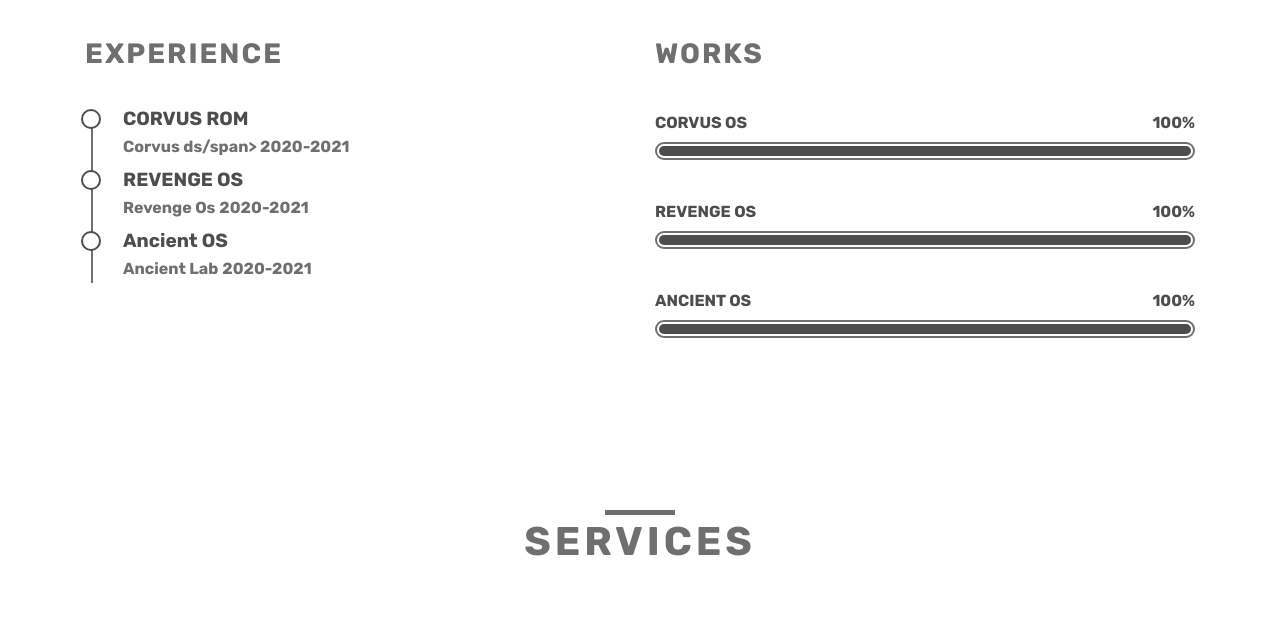
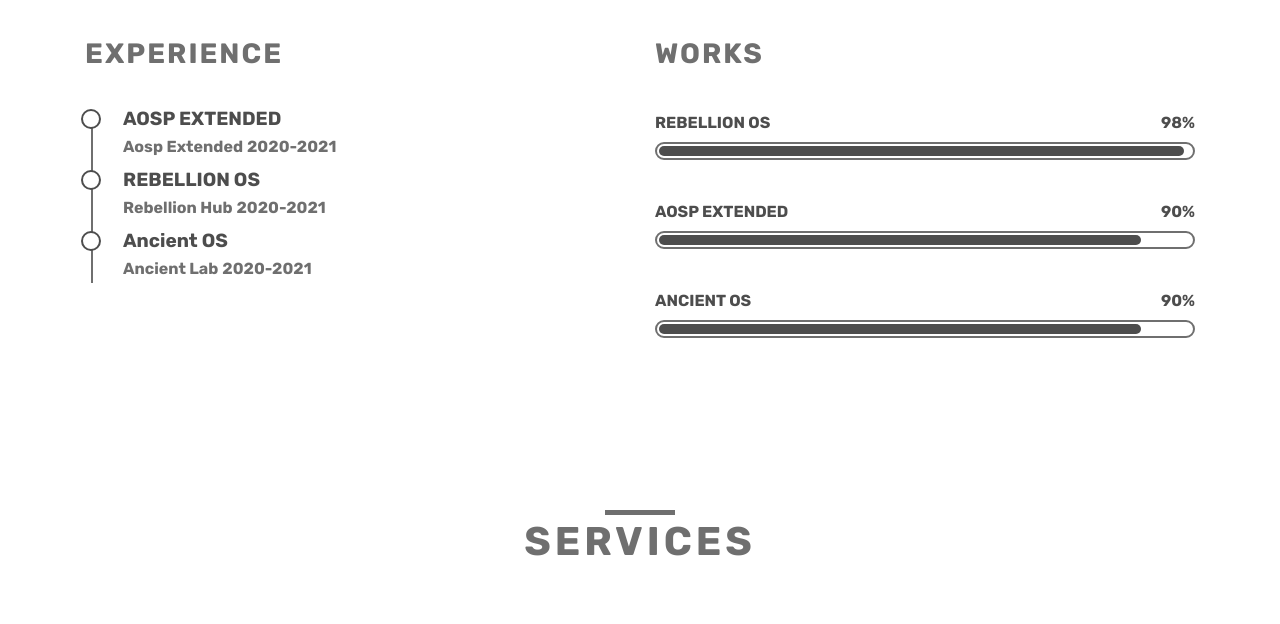
Before and after one commit to Introdructor/-Introdructor.github.io, a plain HTML site: page index.html in a window 1280 px wide. Shown: the part 1345-1969 px from the top of the page. Drawn offline with Linux system fonts and the light colour scheme; files that its build step writes are made by us from their sources; files whose address does not match are found by name.

Commit message:
Revert "update index.html"
This reverts commit 40f44421e7057c94ee195aaaf80574c1983905e6.

```diff
--- a/index.html
+++ b/index.html
@@ -315,8 +315,8 @@
 
           <li>
             <div class="single-experience">
-              <h4>CORVUS ROM</h4>
-               <span>Corvus ds/span>
+              <h4>AOSP EXTENDED</h4>
+               <span>Aosp Extended</span>
                <span>2020-2021</span>
 
             </div>
@@ -324,8 +324,8 @@
 
           <li>
             <div class="single-experience">
-              <h4>REVENGE OS</h4>
-               <span>Revenge Os</span>
+              <h4>REBELLION OS</h4>
+               <span>Rebellion Hub</span>
                <span>2020-2021</span>
 
             </div>
@@ -352,25 +352,25 @@
         <div class="skill-progress-bar">
 
           <div class="clearfix">
-            <span class="skillbar-title">CORVUS OS</span>
-            <span class="skill-bar-percent">100%</span>
-            <div class="skillbar" data-percent="100%">
+            <span class="skillbar-title">REBELLION OS</span>
+            <span class="skill-bar-percent">98%</span>
+            <div class="skillbar" data-percent="98%">
               <div class="skillbar-bar"></div>
             </div>
           </div>
 
           <div class="clearfix">
-            <span class="skillbar-title">REVENGE OS</span>
-            <span class="skill-bar-percent">100%</span>
-            <div class="skillbar" data-percent="100%">
+            <span class="skillbar-title">AOSP EXTENDED</span>
+            <span class="skill-bar-percent">90%</span>
+            <div class="skillbar" data-percent="90%">
               <div class="skillbar-bar"></div>
             </div>
           </div>
 
           <div class="clearfix">
             <span class="skillbar-title">ANCIENT OS</span>
-            <span class="skill-bar-percent">100%</span>
-            <div class="skillbar" data-percent="100%">
+            <span class="skill-bar-percent">90%</span>
+            <div class="skillbar" data-percent="90%">
               <div class="skillbar-bar"></div>
             </div>
           </div>
```
